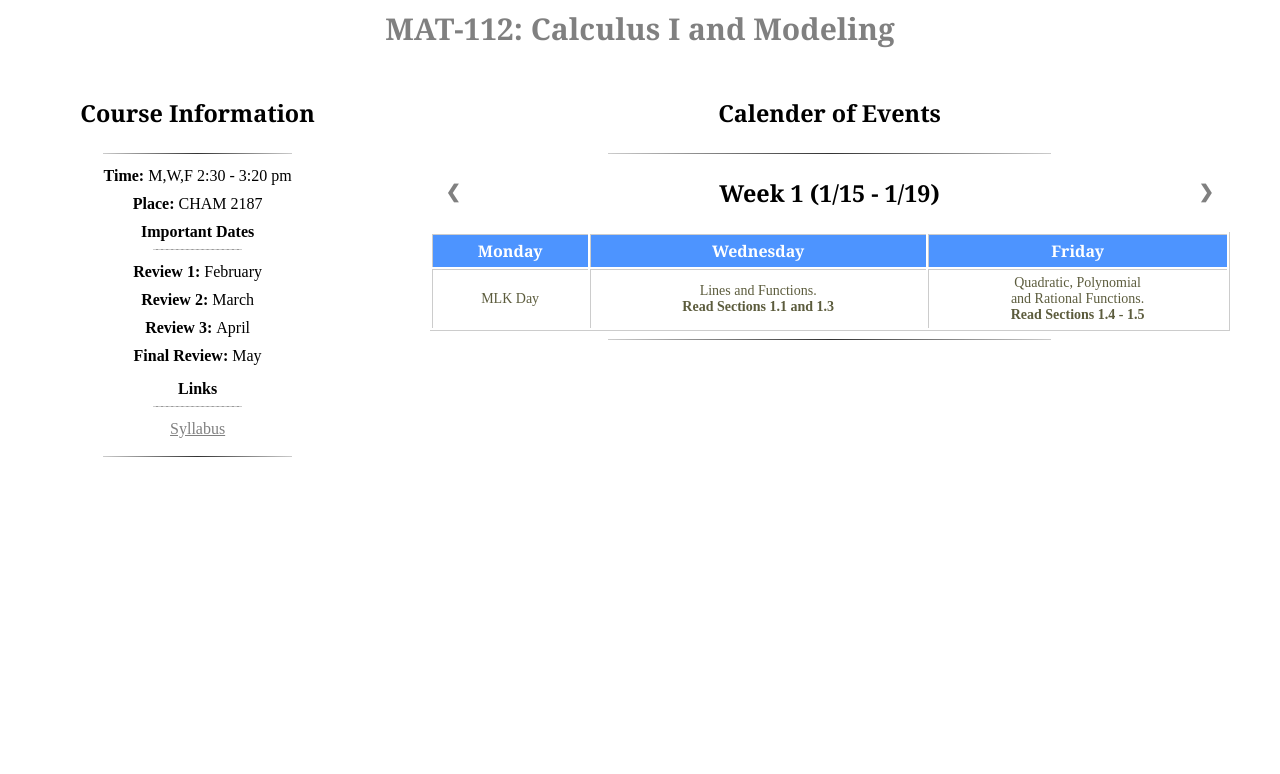
After one commit to Nick314159/TCAM_WEB, a PHP site: page /courses/MAT-112/mat_112.php in a window 1280 px wide. The commit adds this page. Shown: the top 774 px of the page. Run offline with PHP 8.4, Linux system fonts and the light colour scheme.

Commit message:
update to mat112 schedule and syllabus

```diff
--- /dev/null
+++ b/courses/MAT-112/mat_112.php
@@ -0,0 +1,296 @@
+<?php
+?>
+<html>
+<!DOCTYPE HTML>
+<head>
+    <title>Calculus I and Modeling</title>
+</head>
+
+<link rel='stylesheet' type='text/css' href='../../stylesheet.css'>
+
+<body>
+<!-- Title -->
+<div class="title">
+  <h2>MAT-112: Calculus I and Modeling</h2>
+</div>
+<!-- Split page into two parts -->
+<div style="width: 100%">
+  <!--Left Margin -->
+  <div style="float: left; width: 30%">
+  <!-- Info -->
+  <div class="header">
+    <h3>Course Information</h3>
+  </div>
+  <hr class="hrstyle-one" style="width: 50%">
+  <div class="list">
+    <ul>
+      <li><strong>Time: </strong> M,W,F 2:30 - 3:20 pm</li>
+      <li><strong>Place: </strong> CHAM 2187</li>
+      <li><strong>Important Dates</strong>
+      <hr class="hrstyle-two" style="width: 25%">
+        <ul>
+          <li><strong>Review 1: </strong>February</li>
+          <li><strong>Review 2: </strong>March</li>
+          <li><strong>Review 3: </strong>April</li>
+		  <li><strong>Final Review: </strong>May</li>
+        </ul>
+      </li>
+      <li><strong>Links </strong>
+      <hr class="hrstyle-two" style="width: 25%">
+        <ul>
+          <li><a href="syllabus/mat_112_spring2018_syllabus.pdf" target="_blank">Syllabus</a></li>
+        </ul>
+      </li>
+    </ul>
+  </div>
+  <hr class="hrstyle-one" style="width: 50%">
+  </div>
+  <!-- Right Margin -->
+  <div style="float: left; width: 70%">
+  <!-- Calender -->
+  <div class="header">
+    <h3>Calender of Events</h3>
+  </div>
+  <hr class="hrstyle-one" style="width: 50%">
+  <div class="schedule-container">
+    <!-- Week 1 -->
+    <div class="mySlides fade">
+      <div class="header"><h3>Week 1 (1/15 - 1/19)</h3></div>
+      <table width="100%" align="center" class="schedule">
+      <tr>
+        <th>Monday</th><th>Wednesday</th><th>Friday</th>
+      </tr>
+      <tr>
+        <td>MLK Day</td><td>Lines and Functions.<br><strong>Read Sections 1.1 and 1.3</strong></td><td>Quadratic, Polynomial<br>and Rational Functions.<br><strong>Read Sections 1.4 - 1.5</strong></td>
+      </tr>
+      </table>
+    </div>
+    <!-- Week 2 -->
+    <div class="mySlides fade">
+      <div class="header"><h3>Week 2 (1/22 - 1/26)</h3></div>
+      <table width="100%" align="center" class="schedule">
+      <tr>
+        <th>Monday</th><th>Wednesday</th><th>Friday</th>
+      </tr>
+      <tr>
+        <td>Exponential and Log Functions.<br><strong>Read Sections 2.1 - 2.2</strong></td><td>Applications.<br><strong>Read Section 2.3</strong></td><td>Trig Functions.<br><strong>Read Section 2.4</strong><br><strong><a href="" target="_blank">Homework 1: Due 1/26</a></strong></td>
+      </tr>
+      </table>
+    </div>
+    <!-- Week 3 -->
+    <div class="mySlides fade">
+      <div class="header"><h3>Week 3 (1/29 - 2/2)</h3></div>
+      <table width="100%" align="center" class="schedule">
+      <tr>
+        <th>Monday</th><th>Wednesday</th><th>Friday</th>
+      </tr>
+      <tr>
+        <td></td><td></td><td></td>
+      </tr>
+      </table>
+    </div>
+    <!-- Week 4 -->
+    <div class="mySlides fade">
+      <div class="header"><h3>Week 4 (2/5 - 2/9)</h3></div>
+      <table width="100%" align="center" class="schedule">
+      <tr>
+        <th>Monday</th><th>Wednesday</th><th>Friday</th>
+      </tr>
+      <tr>
+        <td></td><td></td><td></td>
+      </tr>
+      </table>
+    </div>
+    <!-- Week 5 -->
+    <div class="mySlides fade">
+      <div class="header"><h3>Week 5 (2/12 - 2/16)</h3></div>
+      <table width="100%" align="center" class="schedule">
+      <tr>
+        <th>Monday</th><th>Wednesday</th><th>Friday</th>
+      </tr>
+      <tr>
+        <td></td><td></td><td></td>
+      </tr>
+      </table>
+    </div>
+    <!-- Week 6 -->
+    <div class="mySlides fade">
+      <div class="header"><h3>Week 6 (2/19 - 2/23)</h3></div>
+      <table width="100%" align="center" class="schedule">
+      <tr>
+        <th>Monday</th><th>Wednesday</th><th>Friday</th>
+      </tr>
+      <tr>
+        <td></td><td></td><td></td>
+      </tr>
+      </table>
+    </div>
+    <!-- Week 7 -->
+    <div class="mySlides fade">
+      <div class="header"><h3>Week 7 (2/26 - 3/2)</h3></div>
+      <table width="100%" align="center" class="schedule">
+      <tr>
+        <th>Monday</th><th>Wednesday</th><th>Friday</th>
+      </tr>
+      <tr>
+        <td></td><td></td><td></td>
+      </tr>
+      </table>
+    </div>
+    <!-- Week 8 -->
+    <div class="mySlides fade">
+      <div class="header"><h3>Week 8 (3/5 - 3/9)</h3></div>
+      <table width="100%" align="center" class="schedule">
+      <tr>
+        <th>Monday</th><th>Wednesday</th><th>Friday</th>
+      </tr>
+      <tr>
+        <td>Spring Break</td><td>Spring Break</td><td>Spring Break</td>
+      </tr>
+      </table>
+    </div>
+    <!-- Week 9 -->
+    <div class="mySlides fade">
+      <div class="header"><h3>Week 9 (3/12 - 3/16)</h3></div>
+      <table width="100%" align="center" class="schedule">
+      <tr>
+        <th>Monday</th><th>Wednesday</th><th>Friday</th>
+      </tr>
+      <tr>
+        <td></td><td></td><td></td>
+      </tr>
+      </table>
+    </div>
+    <!-- Week 10 -->
+    <div class="mySlides fade">
+      <div class="header"><h3>Week 10 (3/19 - 3/23)</h3></div>
+      <table width="100%" align="center" class="schedule">
+      <tr>
+        <th>Monday</th><th>Wednesday</th><th>Friday</th>
+      </tr>
+      <tr>
+        <td></td><td></td><td></td>
+      </tr>
+      </table>
+    </div>
+    <!-- Week 11 -->
+    <div class="mySlides fade">
+      <div class="header"><h3>Week 12 (3/26 - 3/30)</h3></div>
+      <table width="100%" align="center" class="schedule">
+      <tr>
+        <th>Monday</th><th>Wednesday</th><th>Friday</th>
+      </tr>
+      <tr>
+        <td></td><td></td><td></td>
+      </tr>
+      </table>
+    </div>
+    <!-- Week 12 -->
+    <div class="mySlides fade">
+      <div class="header"><h3>Week 12 (4/2 - 4/6)</h3></div>
+      <table width="100%" align="center" class="schedule">
+      <tr>
+        <th>Monday</th><th>Wednesday</th><th>Friday</th>
+      </tr>
+      <tr>
+        <td>Easter Break</td><td>Easter Break</td><td></td>
+      </tr>
+      </table>
+    </div>
+    <!-- Week 13 -->
+    <div class="mySlides fade">
+      <div class="header"><h3>Week 13 (4/9 - 4/13)</h3></div>
+      <table width="100%" align="center" class="schedule">
+      <tr>
+        <th>Monday</th><th>Wednesday</th><th>Friday</th>
+      </tr>
+      <tr>
+        <td></td><td></td><td></td>
+      </tr>
+      </table>
+    </div>
+    <!-- Week 14 -->
+    <div class="mySlides fade">
+      <div class="header"><h3>Week 14 (4/16 - 4/20)</h3></div>
+      <table width="100%" align="center" class="schedule">
+      <tr>
+        <th>Monday</th><th>Wednesday</th><th>Friday</th>
+      </tr>
+      <tr>
+        <td></td><td></td><td></td>
+      </tr>
+      </table>
+    </div>
+    <!-- Week 15 -->
+    <div class="mySlides fade">
+      <div class="header"><h3>Week 15 (4/23 - 4/27)</h3></div>
+      <table width="100%" align="center" class="schedule">
+      <tr>
+        <th>Monday</th><th>Wednesday</th><th>Friday</th>
+      </tr>
+      <tr>
+        <td></td><td></td><td></td>
+      </tr>
+      </table>
+    </div>
+    <!-- Week 16 -->
+    <div class="mySlides fade">
+      <div class="header"><h3>Week 16 (4/30 - 5/4)</h3></div>
+      <table width="100%" align="center" class="schedule">
+      <tr>
+        <th>Monday</th><th>Wednesday</th><th>Friday</th>
+      </tr>
+      <tr>
+        <td></td><td></td><td></td>
+      </tr>
+      </table>
+    </div>
+    <!-- Week 17 -->
+    <div class="mySlides fade">
+      <div class="header"><h3>Week 17 (5/7 - 5/11)</h3></div>
+      <table width="100%" align="center" class="schedule">
+      <tr>
+        <th>Monday</th><th>Wednesday</th><th>Friday</th>
+      </tr>
+      <tr>
+        <td></td><td>Have a Great Summer</td><td>Have a Great Summer</td>
+      </tr>
+      </table>
+    </div>
+    <a class="prev" onclick="plusSlides(-1)">&#10094;</a>
+    <a class="next" onclick="plusSlides(1)">&#10095;</a>
+  </div>
+  <script>
+  var slideIndex = 1;
+  showSlides(slideIndex);
+
+  function plusSlides(n) {
+    showSlides(slideIndex += n);
+  }
+
+  function currentSlide(n) {
+    showSlides(slideIndex = n);
+  }
+
+  function showSlides(n) {
+    var i;
+    var slides = document.getElementsByClassName("mySlides");
+    var dots = document.getElementsByClassName("dot");
+    if (n > slides.length) {slideIndex = 1}
+    if (n < 1) {slideIndex = slides.length}
+    for (i = 0; i < slides.length; i++) {
+      slides[i].style.display = "none";
+    }
+    for (i = 0; i < dots.length; i++) {
+      dots[i].className = dots[i].className.replace(" active", "");
+    }
+  slides[slideIndex-1].style.display = "block";
+  dots[slideIndex-1].className += " active";
+  }
+  </script>
+  <hr class="hrstyle-one" style="width: 50%">
+  </div>
+</div>
+</body>
+
+</html>
--- a/courses/courses.php
+++ b/courses/courses.php
@@ -44,7 +44,7 @@
     <hr class="hrstyle-one" style="width: 50%">
     <div class="list">
       <ul>
-        <li><a href="">MAT-112: Calculus I and Modeling</a></li>
+        <li><a href="MAT-112/mat_112.php">MAT-112: Calculus I and Modeling</a></li>
         <li><a href="MAT-450/mat_450.php">MAT-450: Advanced Linear Algebra</a></li>
       </ul>
     </div>
```
Also changed, not shown: 11 other files.
